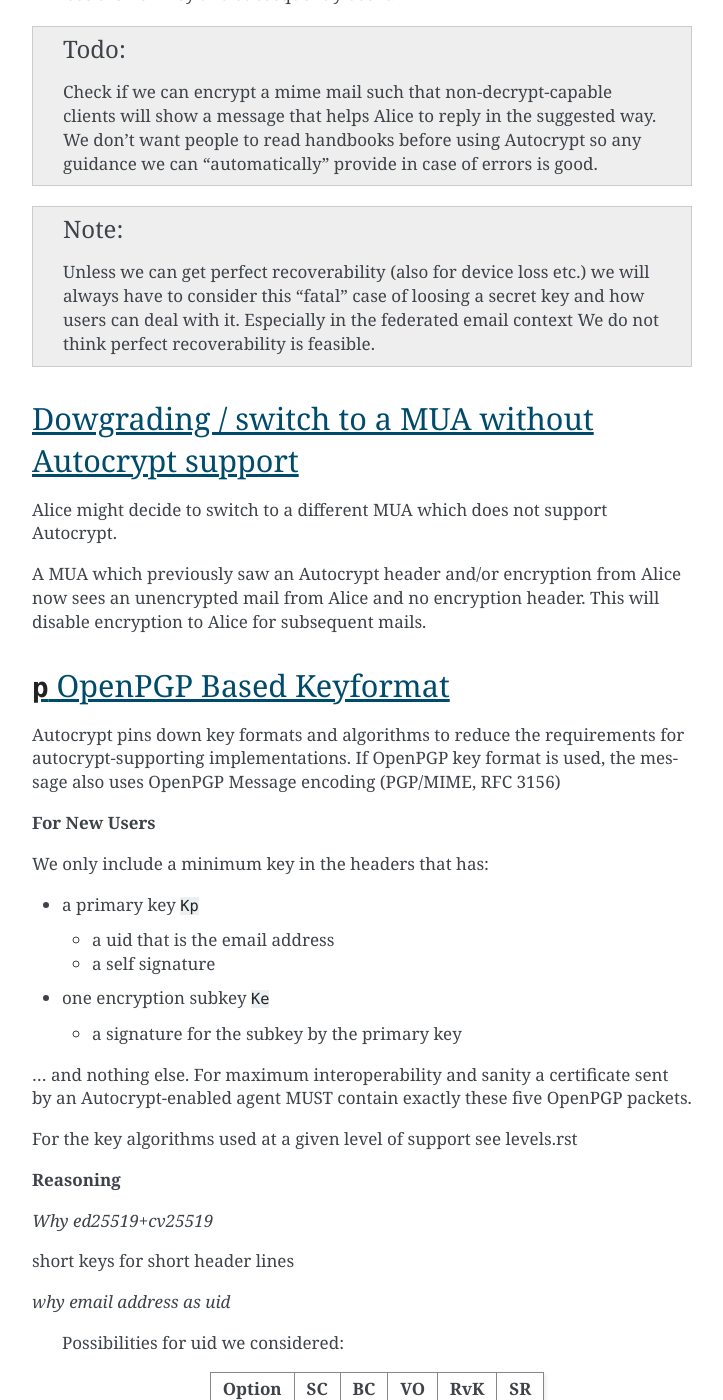
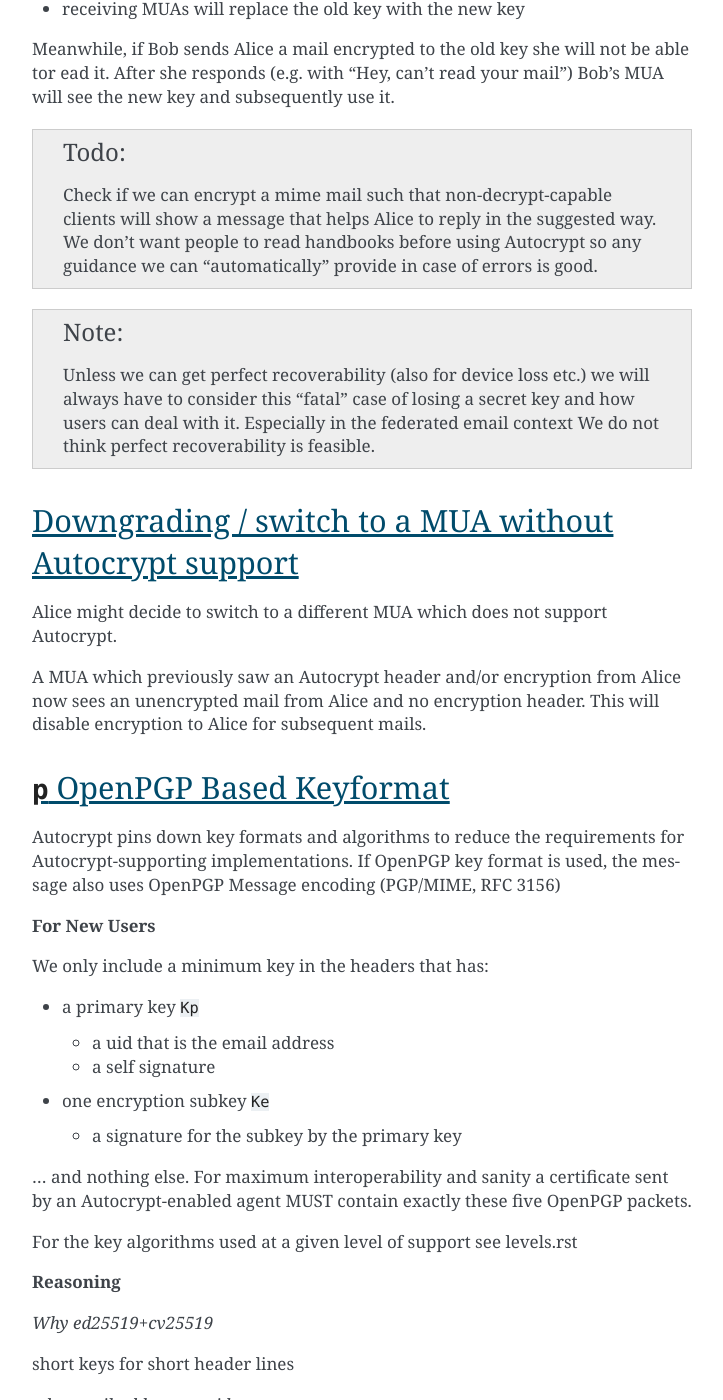
Before and after one commit to autocrypt/autocrypt, a Sphinx documentation site: the page built from doc/key-discovery.rst, in a window 1280 px wide and 1400 px high, scrolled down 2938 px. Shown: the whole window, without its empty margins (388-1111 px from the left). Built offline with Sphinx 7.4.7, drawn with Linux system fonts in a browser that asks for light colours; pages that are not in the unit, such as notebooks, are missing from menus; some of the changed text lies outside the part shown.

Commit message:
spelling, capitalization, and formatting cleanup

```diff
--- a/doc/conf.py
+++ b/doc/conf.py
@@ -55,8 +55,8 @@
 
 # General information about the project.
 project = u'Autocrypt'
-copyright = u'2016, hpk, dkg and the autocrypt team'
-author = u'hpk, dkg and the autocrypt team'
+copyright = u'2016, hpk, dkg and the Autocrypt team'
+author = u'hpk, dkg and the Autocrypt team'
 
 # The version info for the project you're documenting, acts as replacement for
 # |version| and |release|, also used in various other places throughout the
--- a/doc/ecosystem-dangers.rst
+++ b/doc/ecosystem-dangers.rst
@@ -93,7 +93,7 @@
 - make out-of-band verification of keys between users
   fun and thus increase the risk for attackers to get detected.
 
-- research how "level 2" autocrypt could evolve to offer
+- research how "level 2" Autocrypt could evolve to offer
   automated support against active attackers.
 
 
--- a/doc/features.rst
+++ b/doc/features.rst
@@ -5,7 +5,7 @@
 End-to-end encrypted e-mail has been around for decades, but has failed
 to see wide adoption outside of specialist communities, in large part
 because of difficulties user experience and certification models.
-To better understand how the fresh autocrypt effort is different
+To better understand how the fresh Autocrypt effort is different
 from previous ones here are some of its features:
 
 - **Protect first against passive data-collecting adversaries**,
@@ -15,7 +15,7 @@
   motivation of this and the next points.
 
 - **Focus on incremental deployment**, always consider that there
-  will be both autocrypt-enabled MUAs and traditional plain ones,
+  will be both Autocrypt-enabled MUAs and traditional plain ones,
   interacting with each other.
 
 - **Don't ask users anything about keys, ever.** And minimize and
--- a/doc/key-discovery.rst
+++ b/doc/key-discovery.rst
@@ -1,9 +1,21 @@
 Autocrypt in-band key discovery
 ===============================
 
-Autocrypt key discovery happens through headers of mail messages sent between mail apps. Similar to TLS's machine to machine handshake, users first need to have a cleartext mail exchange.  Subsequent mails from the receiving peer will may then be encrypted.  Mail apps show encryptability to their users at "compose-mail" time and give them a choice of encryption or cleartext, defaulting to what the other side has specified in their header.
+Autocrypt key discovery happens through headers of mail messages sent
+between mail apps. Similar to TLS's machine to machine handshake,
+users first need to have a cleartext mail exchange.  Subsequent mails
+from the receiving peer will may then be encrypted.  Mail apps show
+encryptability to their users at "compose-mail" time and give them a
+choice of encryption or cleartext, defaulting to what the other side
+has specified in their header.
 
-Autocrypt key discovery is safe only against passive eavesdroppers. It is trivial for providers to perform active downgrade or man-in-the-middle attacks on Autocrypt's key discovery.  Users may, however, detect such tampering if they out-of-band verify their keys at some later point in time.  This possiblity in turn is likely to keep most providers honest or at least prevent them from performing active attacks on a massive scale.
+Autocrypt key discovery is safe only against passive eavesdroppers. It
+is trivial for providers to perform active downgrade or
+man-in-the-middle attacks on Autocrypt's key discovery.  Users may,
+however, detect such tampering if they out-of-band verify their keys
+at some later point in time.  This possiblity in turn is likely to
+keep most providers honest or at least prevent them from performing
+active attacks on a massive scale.
 
 .. contents::
 
@@ -71,7 +90,7 @@
 case. We will document the best approaches to develop a shared understanding.
 
 group mail communication (1:N)
-------------------------------------------
+------------------------------
 
 Consider a blank state and a first outgoing message from Alice to Bob
 and Carol.  Alice's MUA add a header just like in the 1:1 case so
@@ -94,8 +113,8 @@
 otherwise don't get in the way of users.
 
 
-Loosing access to decryption key
--------------------------------------------
+Losing access to decryption key
+-------------------------------
 
 If Alice loses access to her decryption secret:
 
@@ -119,13 +138,13 @@
 .. note::
 
     Unless we can get perfect recoverability (also for device loss etc.) we will
-    always have to consider this "fatal" case of loosing a secret key and how
+    always have to consider this "fatal" case of losing a secret key and how
     users can deal with it.  Especially in the federated email context We do
     not think perfect recoverability is feasible.
 
 
-Dowgrading / switch to a MUA without Autocrypt support
-------------------------------------------------------
+Downgrading / switch to a MUA without Autocrypt support
+-------------------------------------------------------
 
 Alice might decide to switch to a different MUA which does not support Autocrypt.
 
@@ -138,7 +157,7 @@
 -----------------------------
 
 Autocrypt pins down key formats and algorithms to reduce the requirements
-for autocrypt-supporting implementations.  If OpenPGP key format is used,
+for Autocrypt-supporting implementations.  If OpenPGP key format is used,
 the message also uses OpenPGP Message encoding (PGP/MIME, RFC 3156)
 
 **For New Users**
@@ -197,8 +216,8 @@
 
 Accidental or malicious uploading of keys with associated email
 addresses should be prevented by introducing a flag at the keys that
-says that keyservers shouldn't accept it.  See `issue #7
-<https://github.com/autocrypt/inbome/issues/7>`_.
+says that keyservers shouldn't accept it.  See `issue #1
+<https://github.com/autocrypt/autocrypt/issues/1>`_.
 
 
 **For current OpenPGP users**
--- a/doc/user-experience.rst
+++ b/doc/user-experience.rst
@@ -12,7 +12,7 @@
 During the initial rollout, we do not expect most e-mails to be
 encrypted.  Rather, only mails that are deliberately encrypted by the
 sender will be unreadable on webmail or non-Autocrypt clients.  In a
-near future `level of implementation <levels.html>`_, users will be
+near future `level of implementation <levels>`, users will be
 able to read mail from *any* e-mail app that is Autocrypt-enabled, not
 just one.
 
@@ -22,4 +22,4 @@
 existing message.  Some apps might not even have that.
 
 If you are an implementer, please see `the Level 0 UI
-guidance <level0/user-interface.html>`_ for more details.
+guidance <level0/user-interface.html>` for more details.
```
Also changed, not shown: other parts of doc/key-discovery.rst (+11 -4 lines), doc/index.rst (+6 -5 lines).
